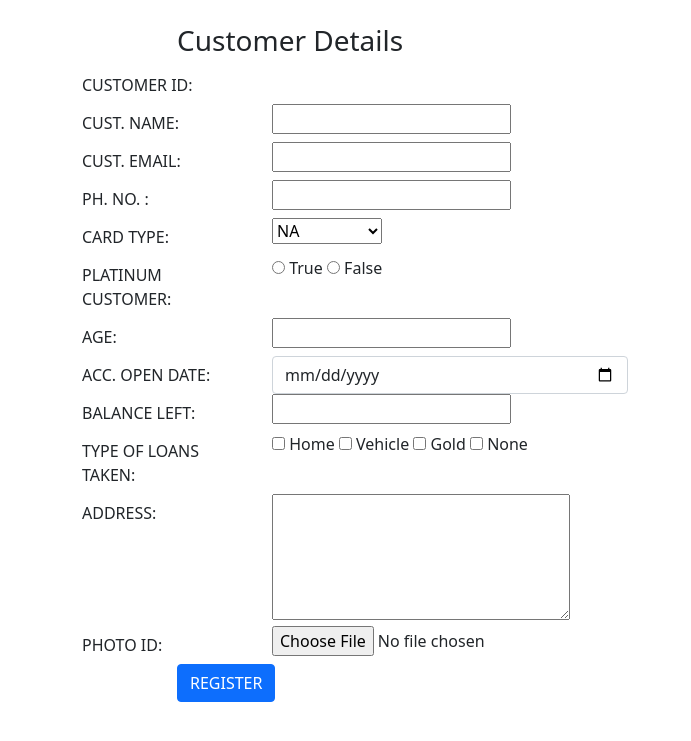
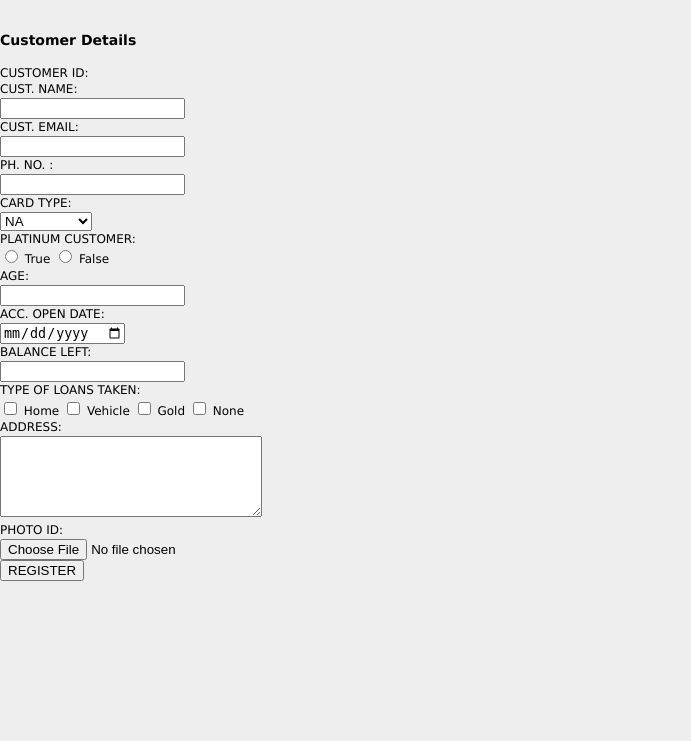
Before and after one commit to theakshay02/Bankingsystem, a Django app: page /create in a window 1280 px wide. Shown: the top 741 px of the page, without its empty margins (0-691 px from the left). Run offline with Django 3.2, Linux system fonts and the light colour scheme.

Commit message:
changes made2

```diff
--- a/Bankmanagement/templates/create.html
+++ b/Bankmanagement/templates/create.html
@@ -5,111 +5,98 @@
     <title>Create</title>
     {% load static %}
     <link rel="stylesheet" href="{% static 'css/style.css' %}"/>
-    <link href="https://cdn.jsdelivr.net/npm/bootstrap@5.0.0-beta3/dist/css/bootstrap.min.css" rel="stylesheet" integrity="sha384-eOJMYsd53ii+scO/bJGFsiCZc+5NDVN2yr8+0RDqr0Ql0h+rP48ckxlpbzKgwra6" crossorigin="anonymous">
+
 </head>
-<body style="justify-content: center;">
-
+<body>
 <form method="POST" class="post-form" action="/create" enctype="multipart/form-data">
         {% csrf_token %}
         <div class="container">
           <br>
-              <div class="form-group row">
-              <label class="col-sm-1 col-form-label"></label>
-              <div class="col-sm-4">
               <h3>Customer Details</h3>
-              </div>
-            </div>
-              <div class="form-group row">
-              <label class="col-sm-2 col-form-label">CUSTOMER ID:</label>
-              <div class="col-sm-4">
+
+              <label>CUSTOMER ID:</label>
+              <div>
                 {{ form.id }}
               </div>
-            </div>
-            <div class="form-group row">
-              <label class="col-sm-2 col-form-label">CUST. NAME:</label>
-              <div class="col-sm-4">
+
+
+              <label>CUST. NAME:</label>
+              <div>
                 {{ form.name }}
               </div>
-            </div>
-              <div class="form-group row">
-              <label class="col-sm-2 col-form-label">CUST. EMAIL:</label>
-              <div class="col-sm-4">
+
+              <label>CUST. EMAIL:</label>
+              <div>
                 {{ form.email }}
               </div>
-            </div>
-              <div class="form-group row">
-              <label class="col-sm-2 col-form-label">PH. NO. :</label>
-              <div class="col-sm-4">
+
+              <label>PH. NO. :</label>
+              <div>
                 {{ form.phno }}
               </div>
-            </div>
 
-              <div class="form-group row">
-              <label class="col-sm-2 col-form-label">CARD TYPE:</label>
-              <div class="col-sm-4">
+
+
+              <label>CARD TYPE:</label>
+              <div>
                   {{ form.cardcompany }}
               </div>
-            </div>
-              <div class="form-group row">
-              <label class="col-sm-2 col-form-label">PLATINUM CUSTOMER:</label>
-              <div class="col-sm-4">
+
+
+              <label>PLATINUM CUSTOMER:</label>
+              <div>
                   {% for i in form.typeofCust %}
                   {{ i }}
                   {% endfor %}
 
               </div>
-            </div>
-            <div class="form-group row">
-              <label class="col-sm-2 col-form-label">AGE:</label>
-              <div class="col-sm-4">
+
+
+              <label>AGE:</label>
+              <div>
                   {{ form.age }}
               </div>
-            </div>
 
-            <div class="form-group row">
-              <label class="col-sm-2 col-form-label">ACC. OPEN DATE:</label>
-              <div class="col-sm-4">
+
+
+              <label>ACC. OPEN DATE:</label>
+              <div>
                   {{ form.opening_date }}
               </div>
-            </div>
-            <div class="form-group row">
-              <label class="col-sm-2 col-form-label">BALANCE LEFT:</label>
-              <div class="col-sm-4">
+
+
+              <label>BALANCE LEFT:</label>
+              <div>
                   {{ form.balance_left }}
               </div>
-            </div>
-              <div class="form-group row">
-              <label class="col-sm-2 col-form-label">TYPE OF LOANS TAKEN:</label>
-              <div class="col-sm-4">
+
+              <label>TYPE OF LOANS TAKEN:</label>
+              <div>
                   {% for i in form.Type_loans %}
                   {{ i }}
                   {% endfor %}
 
               </div>
-            </div>
-            <div class="form-group row">
-              <label class="col-sm-2 col-form-label">ADDRESS:</label>
+
+
+              <label>ADDRESS:</label>
               <div class="col-sm-4">
                   {{ form.Address }}
 
               </div>
-            </div>
-            <div class="form-group row">
-              <label class="col-sm-2 col-form-label">PHOTO ID:</label>
-              <div class="col-sm-4">
+
+
+              <label>PHOTO ID:</label>
+              <div>
                   {{ form.cust_image }}
+              </div>
 
-              </div>
-            </div>
+              <button type="submit">REGISTER</button>
 
-              <div class="form-group row">
-              <label class="col-sm-1 col-form-label"></label>
-              <div class="col-sm-4">
-              <button type="submit" class="btn btn-primary">REGISTER</button>
-              </div>
-            </div>
-              </div>
+
+          </div>
 </form>
+
 
 <script src="https://cdn.jsdelivr.net/npm/bootstrap@5.0.0-beta3/dist/js/bootstrap.bundle.min.js" integrity="sha384-JEW9xMcG8R+pH31jmWH6WWP0WintQrMb4s7ZOdauHnUtxwoG2vI5DkLtS3qm9Ekf" crossorigin="anonymous"></script>
 </body>
```
Also changed, not shown: Bankmanagement/assets/css/style.css (+30 -11 lines), Bankmanagement/templates/read.html (+9 -13 lines), Bankmanagement/templates/update.html (+57 -72 lines), Bankmanagement/media/180.jpg (added), Bankmanagement/media/29.jpg (added).
